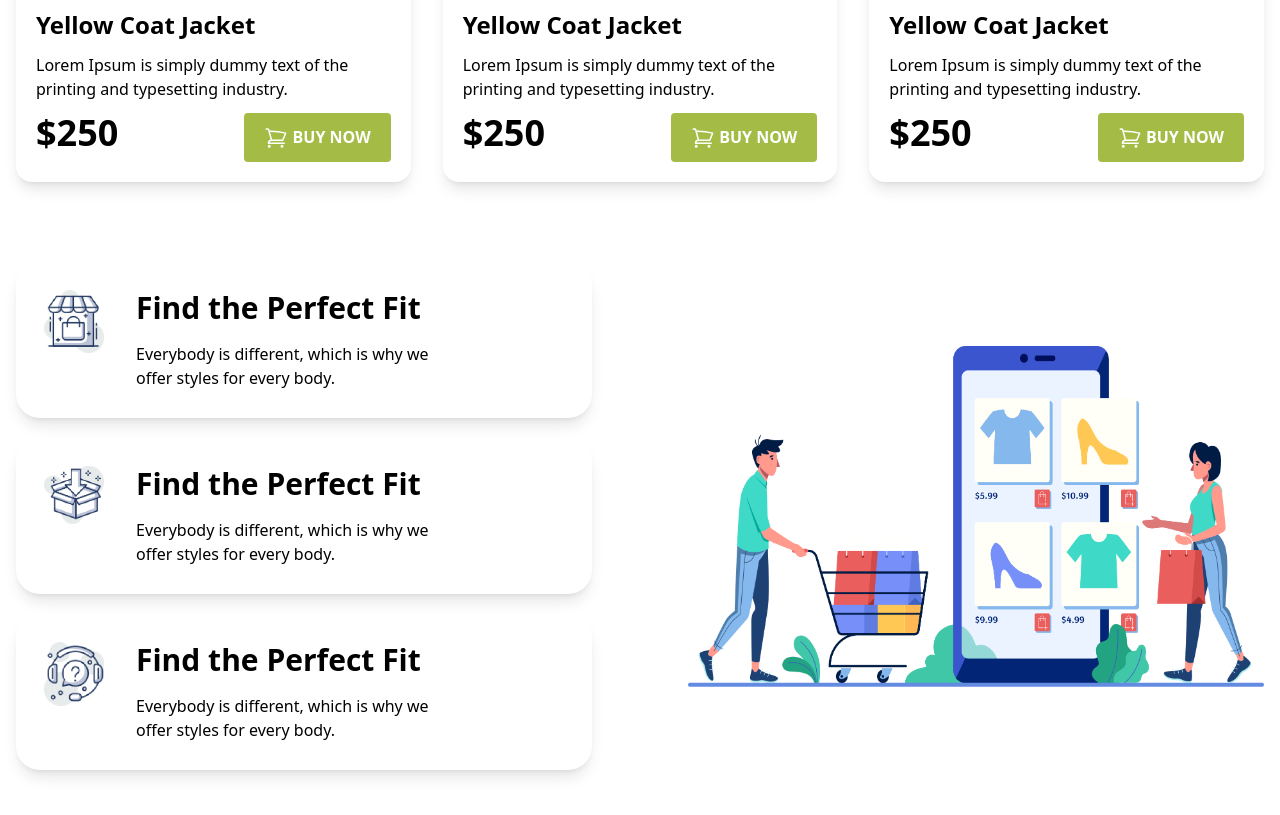
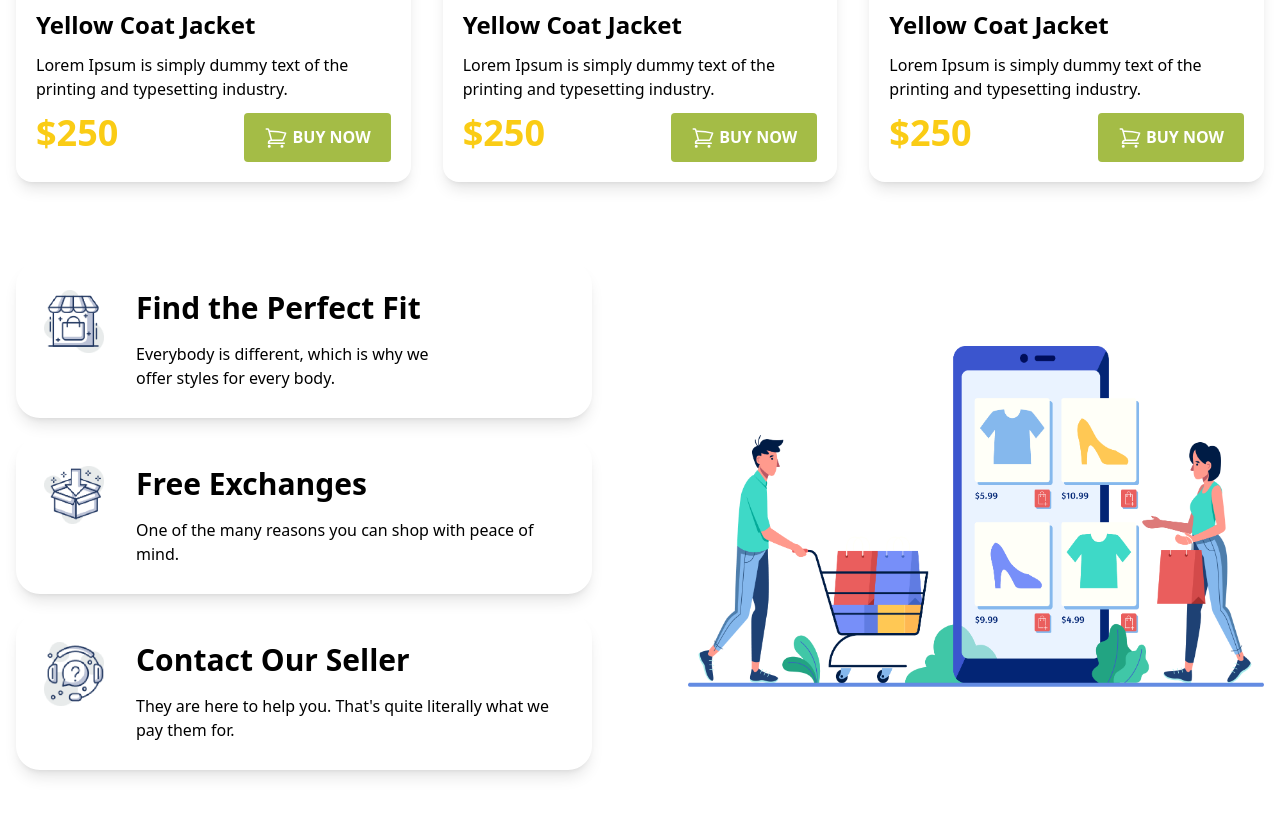
Before and after one commit to Jeweldas26/penguin-fashion-with-tailwind, a plain HTML site: page index.html in a window 1280 px wide. Shown: the part 2034-2849 px from the top of the page. Drawn offline with nearby package versions, Linux system fonts and the light colour scheme.

Commit message:
add dollars color and edit last section texts

```diff
--- a/index.html
+++ b/index.html
@@ -111,7 +111,7 @@
             <p>Lorem Ipsum is simply dummy text of the
               printing and typesetting industry.</p>
             <div class="flex justify-between">
-              <h2 class="text-4xl font-black">$250</h2>
+              <h2 class="text-4xl font-black text-yellow-400">$250</h2>
               <button class="uppercase bg-[#A4BC46] py-3 px-5 rounded text-white font-semibold ">
                 <svg xmlns="http://www.w3.org/2000/svg" fill="none" viewBox="0 0 24 24" stroke-width="1.5"
                   stroke="currentColor" class="w-6 h-6 inline">
@@ -134,7 +134,7 @@
             <p>Lorem Ipsum is simply dummy text of the
               printing and typesetting industry.</p>
             <div class="flex justify-between">
-              <h2 class="text-4xl font-black">$250</h2>
+              <h2 class="text-4xl font-black text-yellow-400">$250</h2>
               <button class="uppercase bg-[#A4BC46] py-3 px-5 rounded text-white font-semibold ">
                 <svg xmlns="http://www.w3.org/2000/svg" fill="none" viewBox="0 0 24 24" stroke-width="1.5"
                   stroke="currentColor" class="w-6 h-6 inline">
@@ -157,7 +157,7 @@
             <p>Lorem Ipsum is simply dummy text of the
               printing and typesetting industry.</p>
             <div class="flex justify-between">
-              <h2 class="text-4xl font-black">$250</h2>
+              <h2 class="text-4xl font-black text-yellow-400">$250</h2>
               <button class="uppercase bg-[#A4BC46] py-3 px-5 rounded text-white font-semibold ">
                 <svg xmlns="http://www.w3.org/2000/svg" fill="none" viewBox="0 0 24 24" stroke-width="1.5"
                   stroke="currentColor" class="w-6 h-6 inline">
@@ -187,7 +187,7 @@
             <p>Lorem Ipsum is simply dummy text of the
               printing and typesetting industry.</p>
             <div class="flex justify-between">
-              <h2 class="text-4xl font-black">$250</h2>
+              <h2 class="text-4xl font-black text-yellow-400">$250</h2>
               <button class="uppercase bg-[#A4BC46] py-3 px-5 rounded text-white font-semibold ">
                 <svg xmlns="http://www.w3.org/2000/svg" fill="none" viewBox="0 0 24 24" stroke-width="1.5"
                   stroke="currentColor" class="w-6 h-6 inline">
@@ -210,7 +210,7 @@
             <p>Lorem Ipsum is simply dummy text of the
               printing and typesetting industry.</p>
             <div class="flex justify-between">
-              <h2 class="text-4xl font-black">$250</h2>
+              <h2 class="text-4xl font-black text-yellow-400">$250</h2>
               <button class="uppercase bg-[#A4BC46] py-3 px-5 rounded text-white font-semibold ">
                 <svg xmlns="http://www.w3.org/2000/svg" fill="none" viewBox="0 0 24 24" stroke-width="1.5"
                   stroke="currentColor" class="w-6 h-6 inline">
@@ -233,7 +233,7 @@
             <p>Lorem Ipsum is simply dummy text of the
               printing and typesetting industry.</p>
             <div class="flex justify-between">
-              <h2 class="text-4xl font-black">$250</h2>
+              <h2 class="text-4xl font-black text-yellow-400">$250</h2>
               <button class="uppercase bg-[#A4BC46] py-3 px-5 rounded text-white font-semibold ">
                 <svg xmlns="http://www.w3.org/2000/svg" fill="none" viewBox="0 0 24 24" stroke-width="1.5"
                   stroke="currentColor" class="w-6 h-6 inline">
@@ -270,9 +270,9 @@
             <img class="w-20 lg:w-full" src="icons/image 13.png" alt="">
           </div>
           <div class="lg:col-span-10 space-y-4">
-            <h2 class="text-3xl font-bold">Find the Perfect Fit</h2>
-            <p>Everybody is different, which is why we <br>
-              offer styles for every body.</p>
+            <h2 class="text-3xl font-bold">Free Exchanges</h2>
+            <p>One of the many reasons you can shop
+              with peace of mind.</p>
           </div>
         </div>
 
@@ -282,9 +282,9 @@
             <img class="w-20 lg:w-full" src="icons/image 14.png" alt="">
           </div>
           <div class="lg:col-span-10 space-y-4">
-            <h2 class="text-3xl font-bold">Find the Perfect Fit</h2>
-            <p>Everybody is different, which is why we <br>
-              offer styles for every body.</p>
+            <h2 class="text-3xl font-bold">Contact Our Seller</h2>
+            <p>They are here to help you. That's quite
+              literally what we pay them for.</p>
           </div>
         </div>
       </div>
```
